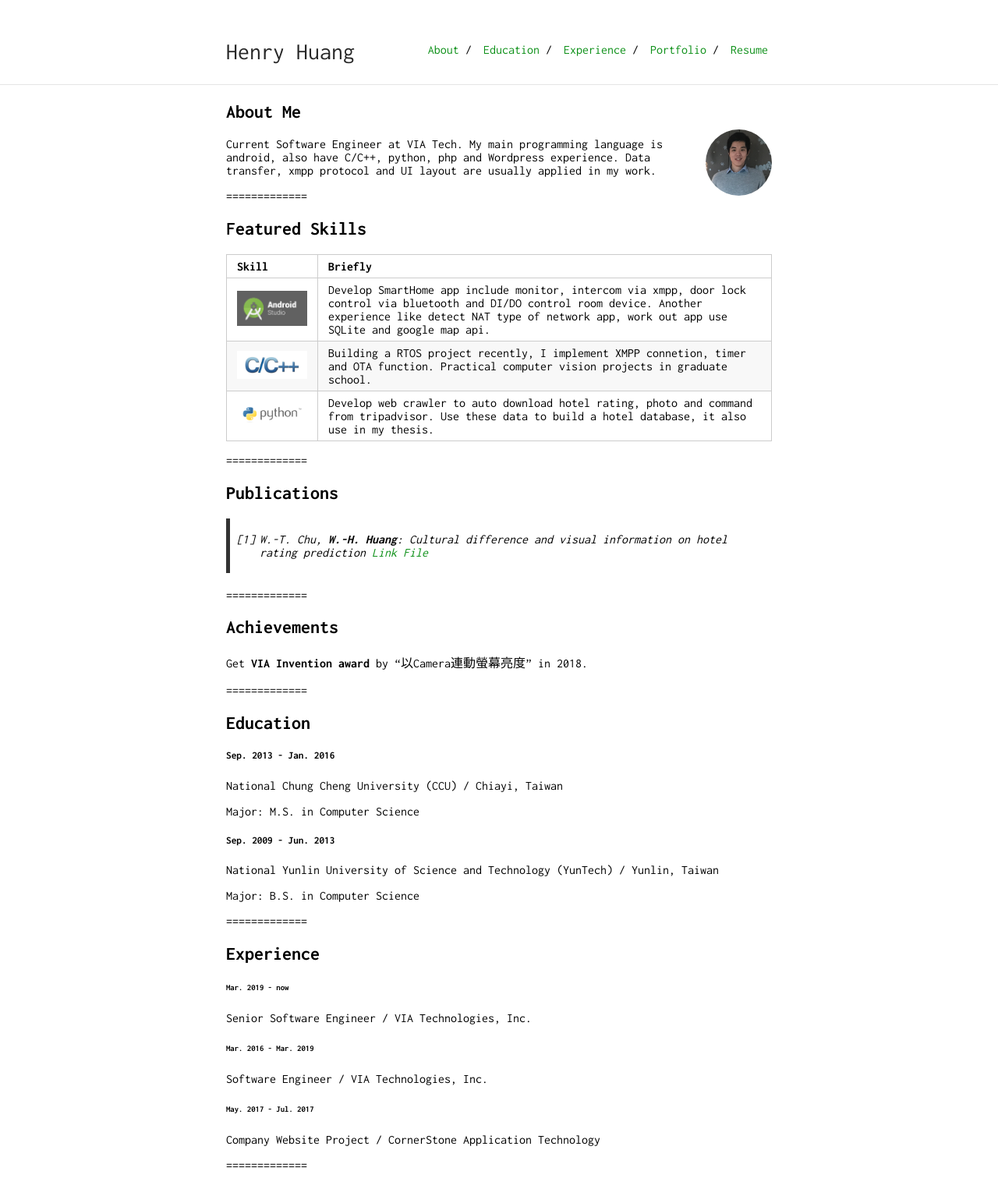
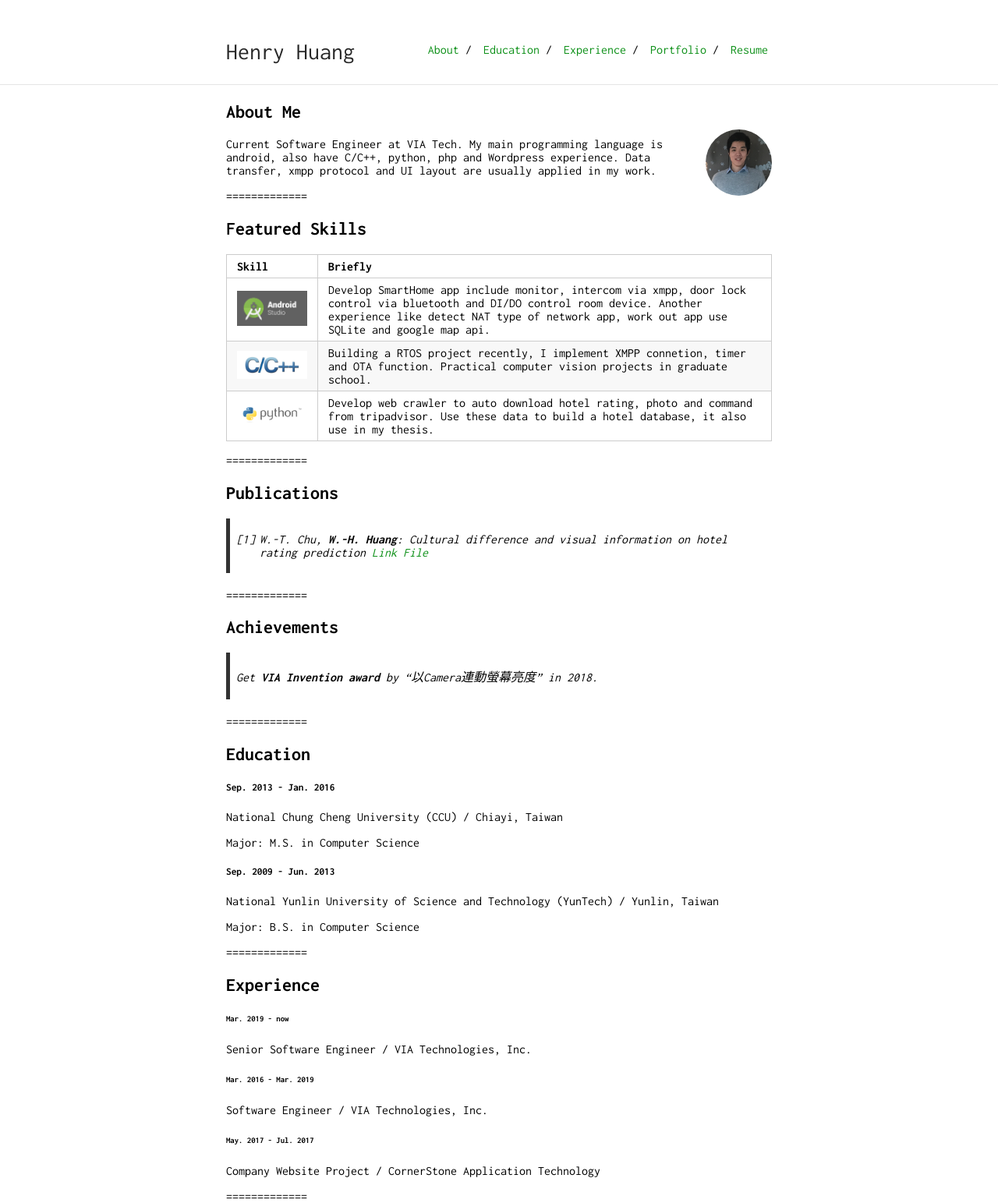
Before and after one commit to henry0726/henry0726.github.io, a Jekyll site: the page built from index.md, in a window 1280 px wide. Shown: the whole page at 78% size. Built offline with Jekyll 4.4.1, drawn with Linux system fonts in a browser that asks for light colours; our own code applies the rules of GitHub Pages for plain Markdown files; before the commit the page ends 1503 px from its top, so only the background shows below that.

```diff
--- a/index.md
+++ b/index.md
@@ -26,7 +26,7 @@ Skill | Briefly
 =============
 ## Achievements
 
-Get **VIA Invention award** by “以Camera連動螢幕亮度” in 2018.
+>Get **VIA Invention award** by “以Camera連動螢幕亮度” in 2018.
 
 =============
 <a id="education" style="position: relative; top: 0px;"></a>
```
